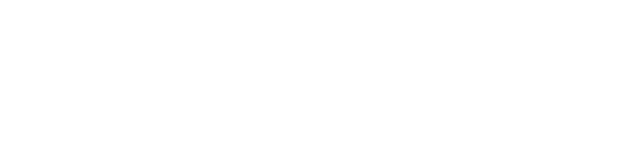
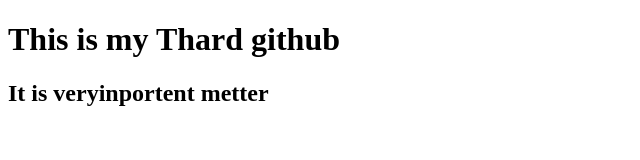
Before and after one commit to mdrafikulislam0727/my-thard-repo, a plain HTML site: page index.html in a window 1280 px wide. Shown: the whole page, without its empty margins (0-640 px from the left). Drawn offline with Linux system fonts and the light colour scheme.

Commit message:
add header

```diff
--- a/index.html
+++ b/index.html
@@ -6,6 +6,8 @@
     <meta name="viewport" content="width=device-width, initial-scale=1.0">
     <title>My thard github repo</title>
 </head>
+        <h1>This is my Thard github</h1>
+        <h2>It is veryinportent metter</h2>
 <body>
 
 </body>
```
